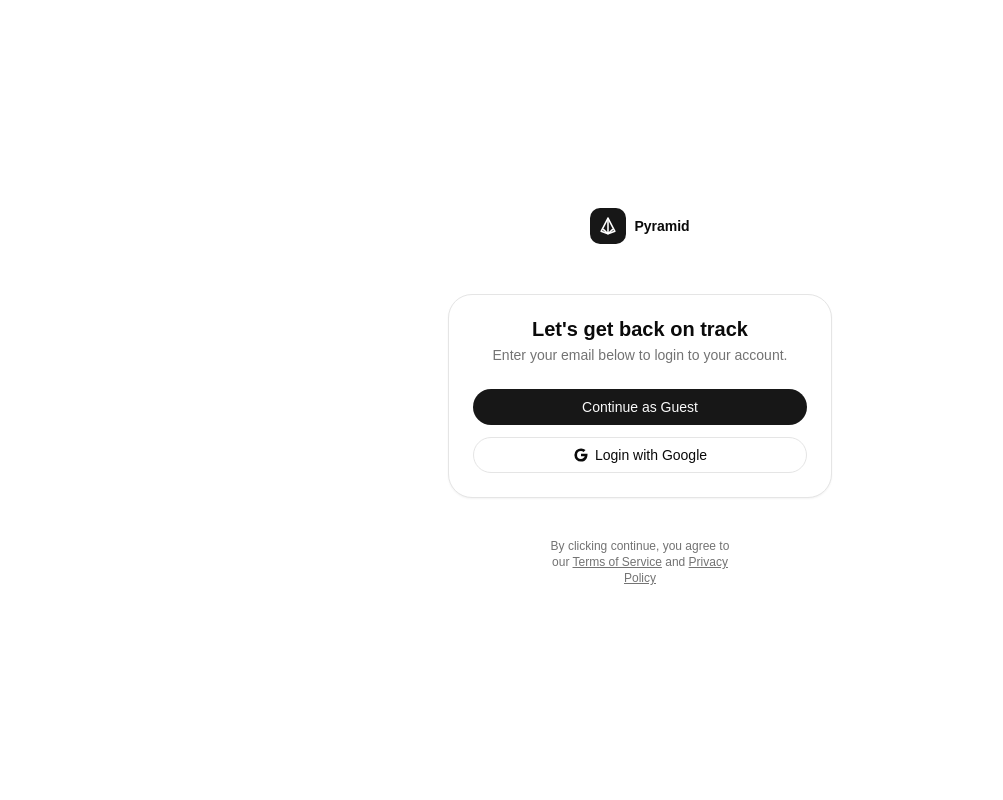
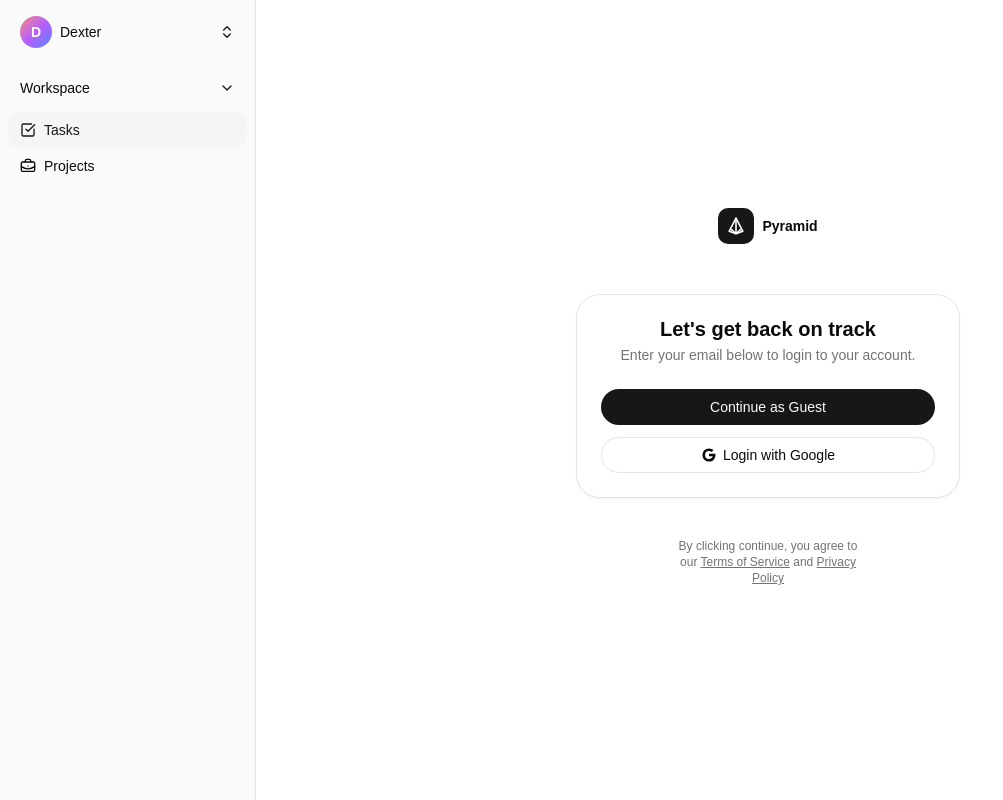
Before and after one commit to Dheerendra69/my-todo-app, a Next.js app in the folder frontend/: page / in a window 1280 px wide. Shown: the whole page, without its empty margins (0-1003 px from the left). Built offline with nearby package versions, Linux system fonts and the light colour scheme.

Commit message:
ADD: added sidebar component

```diff
--- /dev/null
+++ b/frontend/app/components/Sidebar/Sidebar.tsx
@@ -0,0 +1,92 @@
+"use client";
+
+import {
+  ChevronsUpDown,
+  ChevronDown,
+  Grid2X2,
+  BriefcaseBusiness,
+  LayoutDashboard,
+  CheckSquare,
+  CalendarDays,
+  Users,
+  Settings,
+} from "lucide-react";
+
+const navigation = [
+  {
+    label: "Tasks",
+    icon: CheckSquare,
+    active: true,
+  },
+  {
+    label: "Projects",
+    icon: BriefcaseBusiness,
+    active: false,
+  },
+];
+
+export default function Sidebar() {
+  return (
+    <aside className="fixed left-0 top-0 z-40 hidden h-screen w-64 border-r border-[#E5E5E5] bg-[#FAFAFA] md:block">
+      <div className="flex h-16 w-full items-center p-2">
+        <button className="flex h-12 w-full items-center gap-2 rounded-xl px-3 py-2 text-left hover:bg-[#F5F5F5]">
+          <div className="flex h-8 w-8 shrink-0 items-center justify-center overflow-hidden rounded-2xl bg-[#FFFFFF]">
+            <div className="flex h-full w-full items-center justify-center bg-gradient-to-br from-[#ff7b72] via-[#b55cff] to-[#3b82f6] text-sm font-semibold text-white">
+              D
+            </div>
+          </div>
+
+          <div className="flex min-w-0 flex-1 flex-col justify-center">
+            <span className="truncate text-sm font-medium leading-5 text-[#0A0A0A]">
+              Dexter
+            </span>
+          </div>
+
+          <ChevronsUpDown
+            size={16}
+            strokeWidth={2}
+            className="shrink-0 text-[#171717]"
+          />
+        </button>
+      </div>
+
+      <div className="w-full p-2">
+        <button className="flex h-8 w-full items-center justify-between rounded-xl px-3 text-left">
+          <span className="text-sm font-medium leading-5 text-[#0A0A0A]">
+            Workspace
+          </span>
+
+          <ChevronDown
+            size={16}
+            strokeWidth={2}
+            className="text-[#171717]"
+          />
+        </button>
+      </div>
+
+      <nav className="w-full px-2">
+        <div className="flex w-full flex-col">
+          {navigation.map((item) => {
+            const Icon = item.icon;
+
+            return (
+              <button
+                key={item.label}
+                className={`flex h-9 w-full items-center gap-2 rounded-xl px-3 py-2 text-left ${item.active
+                    ? "bg-[#F5F5F5] text-[#171717]"
+                    : "text-[#0A0A0A] hover:bg-[#F5F5F5]"
+                  }`}
+              >
+                <Icon size={16} strokeWidth={2} />
+
+                <span className="text-sm font-medium leading-[100%]">
+                  {item.label}
+                </span>
+              </button>
+            );
+          })}
+        </div>
+      </nav>
+    </aside>
+  );
+}
--- a/frontend/app/layout.tsx
+++ b/frontend/app/layout.tsx
@@ -1,6 +1,7 @@
 import type { Metadata } from "next";
 import { Geist, Geist_Mono } from "next/font/google";
 import "./globals.css";
+import Sidebar from "./components/Sidebar/Sidebar";
 
 const geistSans = Geist({
   variable: "--font-geist-sans",
@@ -13,17 +14,24 @@
 });
 
 export const metadata: Metadata = {
-  title: "Create Next App",
-  description: "Generated by create next app",
+  title: "Pyramid",
+  description: "Pyramid workspace",
 };
 
-export default function RootLayout({ children }: LayoutProps<"/">) {
+export default function RootLayout({
+  children,
+}: Readonly<{
+  children: React.ReactNode;
+}>) {
   return (
     <html
       lang="en"
       className={`${geistSans.variable} ${geistMono.variable} h-full antialiased`}
     >
-      <body className="min-h-full flex flex-col">{children}</body>
+      <body>
+        <Sidebar />
+        <main className="min-h-screen md:ml-64">{children}</main>
+      </body>
     </html>
   );
 }
```
Also changed, not shown: 1 other file (tests, documents, lock files or other folders).
